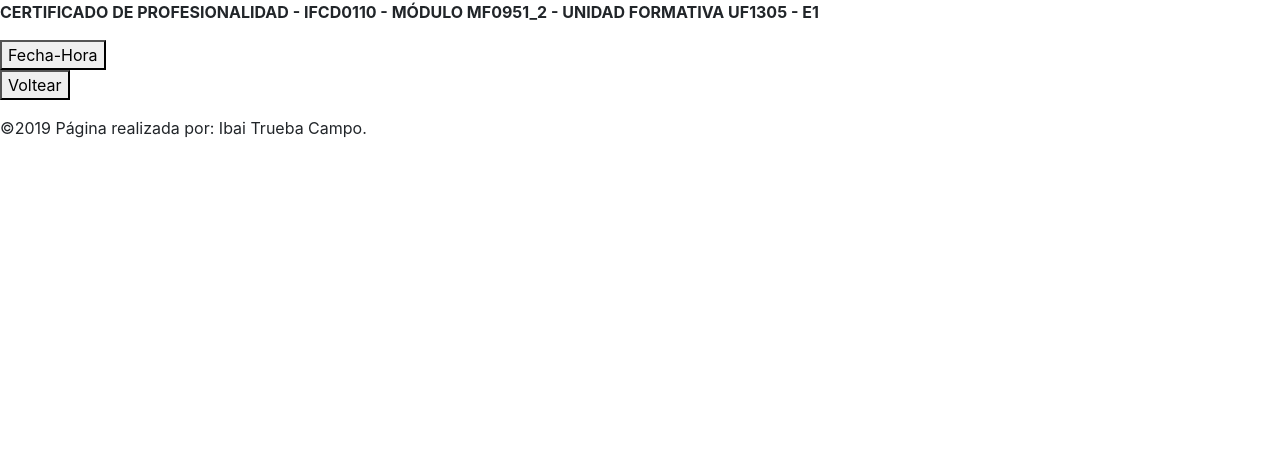
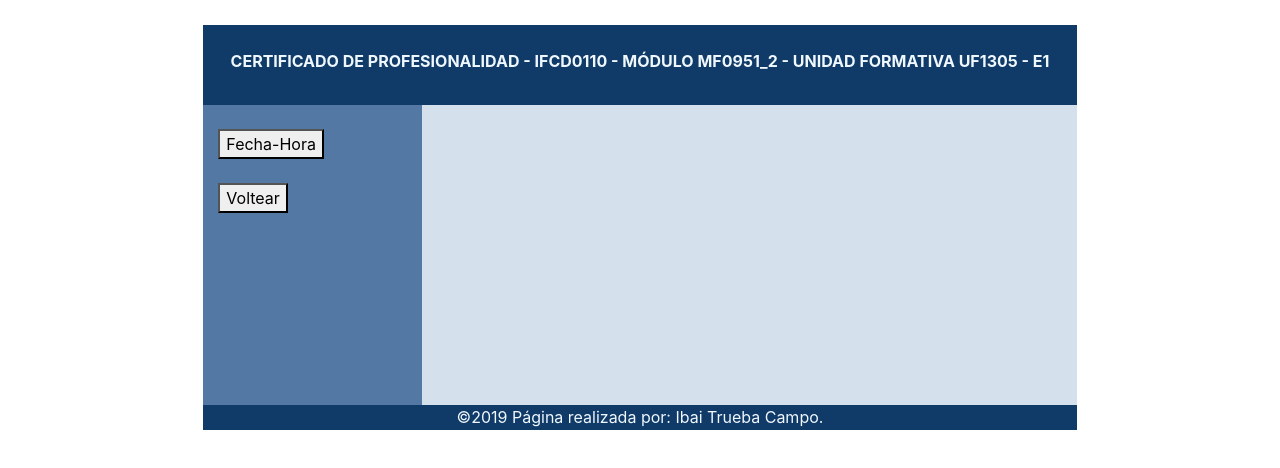
Before and after one commit to IbaiTruebaCampo/E1, a plain HTML site: page index.html in a window 1280 px wide. Drawn offline with nearby package versions, Linux system fonts and the light colour scheme.

Commit message:
Estilos css y correcciones

```diff
--- /dev/null
+++ b/css/codigo.css
@@ -0,0 +1,29 @@
+header {
+  margin-top: 25px;
+}
+
+#azul {
+  background-color: #103a67;
+  color: aliceblue;
+  height: 80px;
+  text-align: center;
+}
+
+#azul4 {
+  background-color: #103a67;
+  color: aliceblue;
+  height: 25px;
+  text-align: center;
+}
+
+#azul2 {
+  background-color: #5278a3;
+  color: aliceblue;
+  height: 300px;
+}
+
+#azul3 {
+  background-color: #d4e0ec;
+  height: 300px;
+
+}
--- a/index.html
+++ b/index.html
@@ -8,26 +8,41 @@
   <title>E1</title>
   <link rel="stylesheet" href="css/reset.css">
   <link rel="stylesheet" href="https://maxcdn.bootstrapcdn.com/bootstrap/4.3.1/css/bootstrap.min.css">
+  <link rel="stylesheet" href="css/codigo.css">
 </head>
 
 <body>
   <!-- <body onload="copyAnio();"> -->
   <div class="contenedor">
     <header class="row">
-      <div class="col">
-        <p><strong>CERTIFICADO DE PROFESIONALIDAD - IFCD0110 - MÓDULO MF0951_2 - UNIDAD FORMATIVA UF1305 - E1</strong></p>
+      <div class="col-sm-2"></div>
+      <div class="col-sm-8" id="azul">
+        <br>
+        <p><strong>CERTIFICADO DE PROFESIONALIDAD - IFCD0110 - MÓDULO MF0951_2 - UNIDAD FORMATIVA UF1305 - E1</strong>
+        </p>
       </div>
+      <div class="col-sm-2"></div>
     </header>
-    <nav class="">
-      <button onclick="date();">Fecha-Hora</button><br>
-      <button onclick="turn();">Voltear</button>
+    <nav class="row">
+      <div class="col-sm-2"></div>
+      <div class="col-sm-2" id="azul2">
+        <br>
+        <button onclick="date();">Fecha-Hora</button><br><br>
+        <button onclick="turn();">Voltear</button>
+      </div>
+      <div class="col-sm-1" id="azul3"></div>
+      <div class="col-sm-5" id="azul3">
+          <p id="fecha"></p>
+      </div>
+      <div class="col-sm-2"></div>
     </nav>
-    <main class="">
-      <p id="fecha"></p>
-    </main>
-    <footer class="">
-      <!-- &copy; <span id="copyanio"></span> Página realizada por: Ibai Trueba Campo. -->
-      <p id="footer"></p>
+    <footer class="row">
+      <div class="col-sm-2"></div>
+      <div class="col-sm-8" id="azul4">
+        <!-- &copy; <span id="copyanio"></span> Página realizada por: Ibai Trueba Campo. -->
+        <p id="footer"></p>
+      </div>
+      <div class="col-sm-2"></div>
     </footer>
   </div>
   <script src="js/codigo.js"></script>
--- a/js/codigo.js
+++ b/js/codigo.js
@@ -39,6 +39,7 @@ switch (new Date().getDay()) {
     dia = "sábado";
     break;
 }
+
 function date() {
   document.getElementById("fecha").innerHTML = '<strong>RESULTADOS:</strong> Hoy es ' + dia + '. La hora actual es ' + y.getHours() + ':' + y.getMinutes();
 } //Esta es la función a la que llama el botón de Fecha y Hora.
@@ -46,16 +47,16 @@ function date() {
 function turn() {
   let numero = prompt("Introduzca un número de más de un dígito");
   let invertido;
- if  (numero != null && numero != undefined && numero != '' && numero.length > 1) {
-   invertido =  invertir(numero);
-   alert("El número " + numero + "invertido es " + invertido + '.');
+  if (numero != null && numero.length > 1) {
+    invertido = invertir(numero);
+    alert("El número " + numero + " invertido es " + invertido + '.');
   } else {
     alert("Lo que ha introducido no es válido. Vuelva a intentarlo.");
   }
 }
 
-/*funcion invertir(porCadena) {
-  let arr = porCadena.split('');
+function invertir(parCadena) {
+	let arr = parCadena.split('');
 	arr.reverse();
 	return arr.join('');
-}*/
+}
```
Lines whose indentation alone changed are shown as unchanged.
